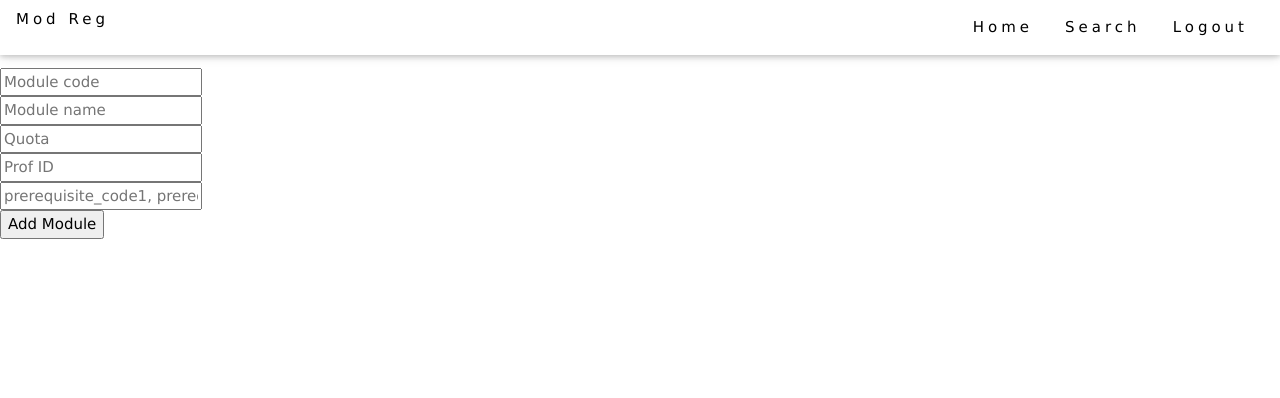
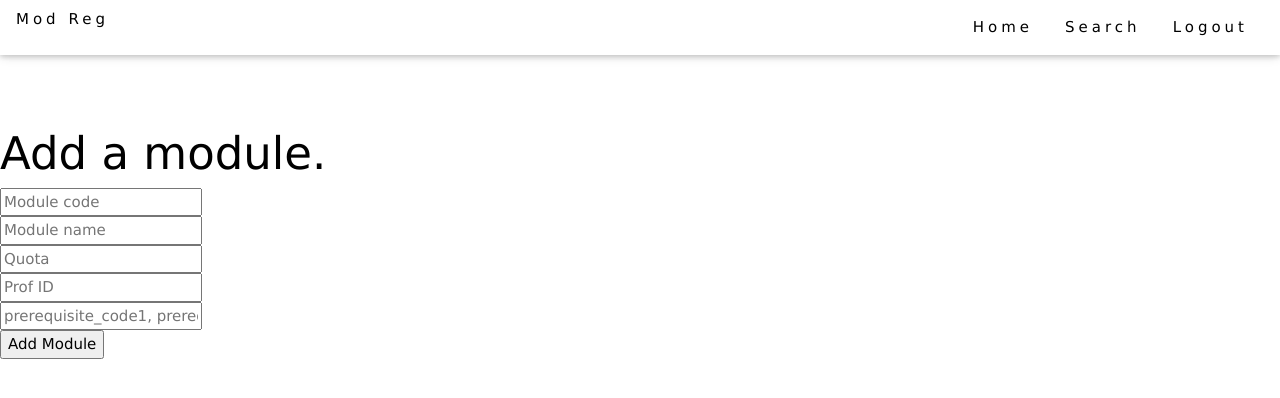
Before and after one commit to yingrong1996/3013-Group15, a Flask app: page /addmodule in a window 1280 px wide. Shown: the top 398 px of the page. Run offline with Flask 2, Linux system fonts and the light colour scheme.

Commit message:
no message

```diff
--- a/FlaskApp/templates/base.html
+++ b/FlaskApp/templates/base.html
@@ -28,7 +28,7 @@
   </div>
 </div>
 
-<div margin-top:120px>
+<div style="margin-top:120px;">
 {% block content %}{% endblock %}
 </div>
 
```
